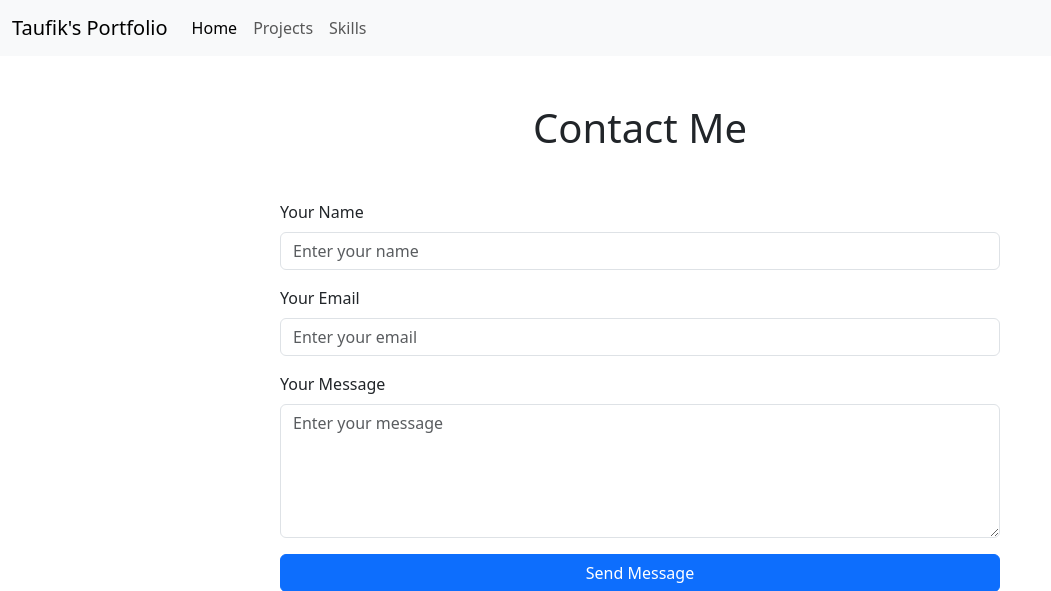
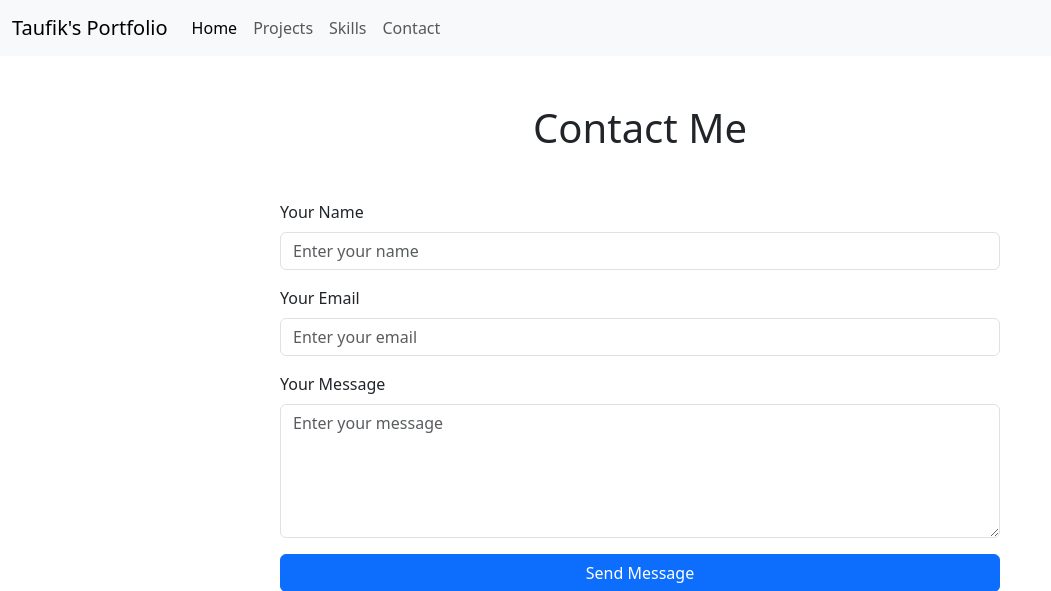
Before and after one commit to bongcoy/portfolio, a CodeIgniter 4 app: the page made by app/Views/contact.php in a window 1280 px wide. Shown: the top 591 px of the page, without its empty margins (0-1051 px from the left). Run offline with PHP 8.4 and a stand-in for CodeIgniter, Linux system fonts and the light colour scheme; the template is opened without the code that fills it, so the values that code supplies are empty; some libraries are stand-ins or nearby versions.

Commit message:
feat: Add navigation link to contact page in main layout

```diff
--- a/app/Views/layouts/main.php
+++ b/app/Views/layouts/main.php
@@ -27,6 +27,9 @@
                     <li class="nav-item">
                         <a class="nav-link" href="<?= base_url('/skills') ?>">Skills</a>
                     </li>
+                    <li class="nav-item">
+                        <a class="nav-link" href="<?= base_url('/contact') ?>">Contact</a>
+                    </li>
                 </ul>
             </div>
         </div>
```
